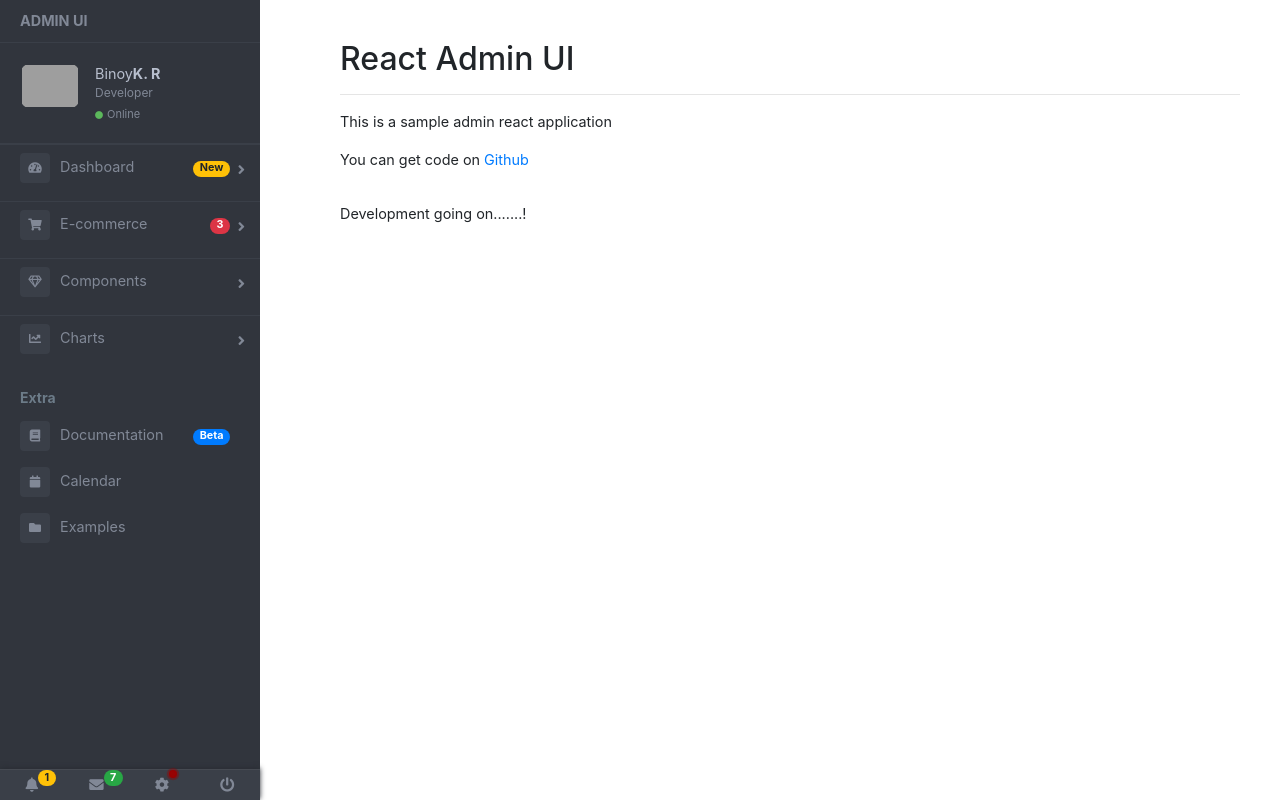
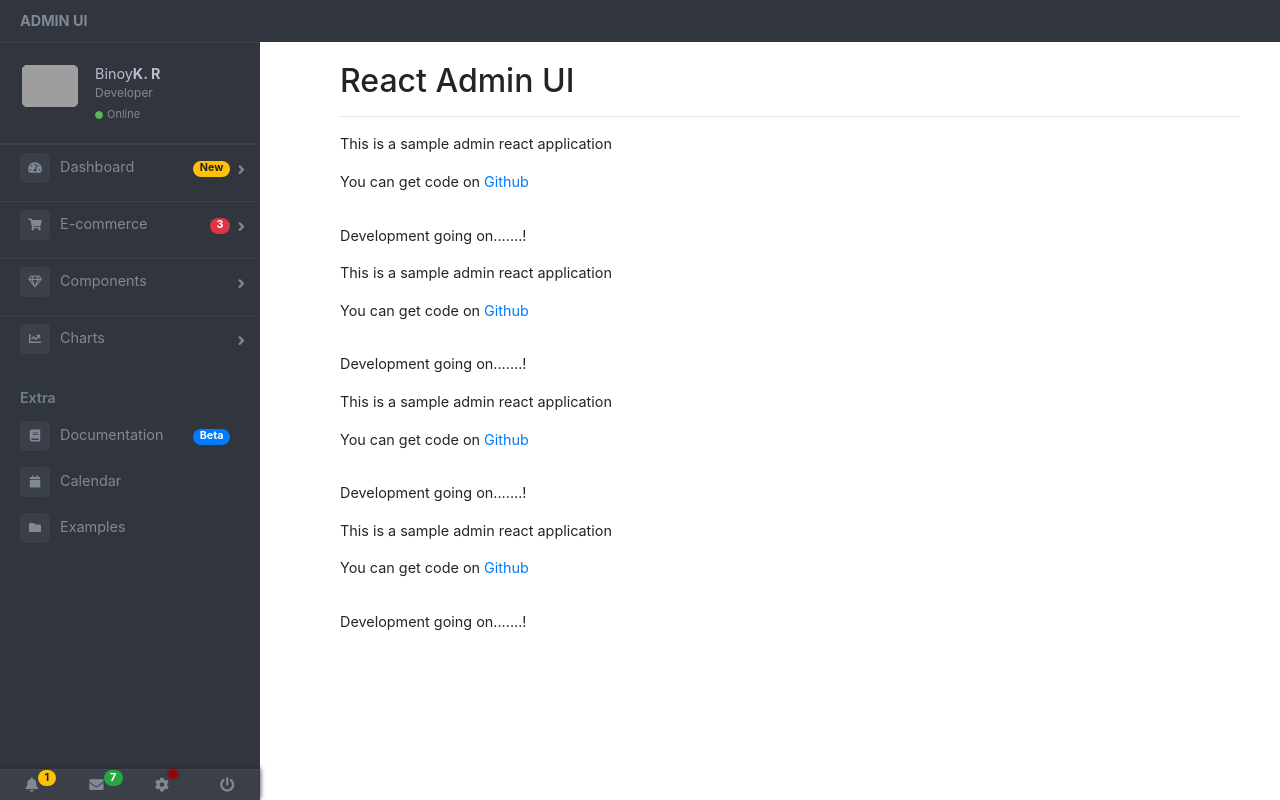
Before and after one commit to binoykr/react-admin-ui, a React (Create React App) app: page / in a window 1280 px wide. Built offline with nearby package versions, Linux system fonts and the light colour scheme; grey boxes are pictures that could not be loaded; a web font is replaced by a local one.

Commit message:
Fixed position of topbar, Fixed poistion of profile and itle in the sidemenubar

```diff
--- a/src/components/dashboard/Dashboard.css
+++ b/src/components/dashboard/Dashboard.css
@@ -47,6 +47,7 @@
   .sidebar-wrapper .sidebar-dropdown > a:after,
   .sidebar-wrapper .sidebar-menu .sidebar-dropdown .sidebar-submenu li a:before,
   .sidebar-wrapper ul li a i,
+
   .page-wrapper .page-content,
   .sidebar-wrapper .sidebar-search input.search-menu,
   .sidebar-wrapper .sidebar-search .input-group-text,
@@ -62,11 +63,24 @@
 
   /*----------------page-wrapper----------------*/
 
+
   .page-wrapper {
     height: 100vh;
   }
 
-  .page-wrapper .theme {
+  .main-wrapper {
+    top: 42px;
+    max-height: 100%;
+    height: 100%;
+    max-width: 100%;
+    width: 100%;
+
+    overflow-y: auto;
+    position: fixed;
+  }
+
+
+  .main-wrapper .theme {
     width: 40px;
     height: 40px;
     display: inline-block;
@@ -74,18 +88,38 @@
     margin: 2px;
   }
 
-  .page-wrapper .theme.chiller-theme {
+  .main-wrappe .theme.chiller-theme {
     background: #1e2229;
+  }
+
+  /*----------------topbar----------------*/
+  .topbar-wrapper {
+    top: 0px;
+  }
+
+  .topbar-wrapper {
+    width: 100%;
+    max-width: 100%;
+    height: 42px;
+    max-height: 42px;
+    position: fixed;
+    top: 0;
+    left: 0px;
+    z-index: 999;
   }
 
   /*----------------toggeled sidebar----------------*/
 
-  .page-wrapper.toggled .sidebar-wrapper {
+  .main-wrapper .page-wrapper.toggled .topbar-wrapper {
+    left: 260px;
+  }
+
+  .main-wrapper .page-wrapper.toggled .sidebar-wrapper {
     left: 0px;
   }
 
   @media screen and (min-width: 768px) {
-    .page-wrapper.toggled .page-content {
+    .main-wrapper .page-wrapper.toggled .page-content {
       padding-left: 300px;
     }
   }
@@ -98,7 +132,7 @@
     width: 35px;
     transition-delay: 0.3s;
   }
-  .page-wrapper.toggled #show-sidebar {
+  .main-wrapper .page-wrapper.toggled #show-sidebar {
     left: -40px;
   }
   /*----------------sidebar-wrapper----------------*/
@@ -360,12 +394,14 @@
 
   /*--------------------------page-content-----------------------------*/
 
+
   .page-wrapper .page-content {
     display: inline-block;
+    max-width: 100%;
     width: 100%;
     padding-left: 0px;
-    padding-top: 20px;
   }
+
 
   .page-wrapper .page-content > div {
     padding: 20px 40px;
@@ -417,6 +453,11 @@
   .chiller-theme .sidebar-wrapper {
       background: #31353D;
   }
+
+  .chiller-theme .topbar-wrapper {
+    background: #31353D;
+  }
+
 
   .chiller-theme .sidebar-wrapper .sidebar-header,
   .chiller-theme .sidebar-wrapper .sidebar-search,
--- a/src/components/dashboard/Dashboard.js
+++ b/src/components/dashboard/Dashboard.js
@@ -11,19 +11,87 @@ class Dashboard extends React.Component {
     );
 
     return (
-      <div class="page-wrapper chiller-theme toggled">
+      <div class="main-wrapper chiller-theme">
+        <nav id="topbar" class="topbar-wrapper">
+
+          <div class="topbar-content">
+
+          </div>
+        </nav>
+
+
+        <div class="page-wrapper toggled">
 
           <nav id="sidebar" class="sidebar-wrapper">
+
+          <div class="sidebar-brand">
+                <a href="#">{this.props.title}</a>
+            </div>
+
+            <div class="sidebar-header">
+                <div class="user-pic">
+                    <img class="img-responsive img-rounded" src="https://raw.githubusercontent.com/binoykr/react-admin-ui/master/public/imgs/user.jpg"
+                        alt="User picture" />
+                </div>
+                <div class="user-info">
+                    <span class="user-name">{this.props.userInfo.firstname}
+                        <strong>{this.props.userInfo.lastname}</strong>
+                    </span>
+                    <span class="user-role">{this.props.userInfo.designation}</span>
+
+                    <span class={this.props.userInfo.status === "Online" ? "user-status online" : "user-status offline"}>
+                        <i class="fa fa-circle"></i>
+                        <span>{this.props.userInfo.status}</span>
+                    </span>
+
+                </div>
+            </div>
 
             {childrens}
 
           </nav>
 
           <main class="page-content">
+
             <div class="container-fluid">
 
               <h2>React Admin UI</h2>
               <hr />
+              <div class="row">
+                <div class="form-group col-md-12">
+                  <p>This is a sample admin react application </p>
+                  <p> You can get code on <a href="https://github.com/binoykr/react-admin-ui" target="_blank">
+                    Github</a></p>
+                </div>
+                <div class="form-group col-md-12">
+                  Development going on.......!
+              </div>
+              </div>
+
+
+              <div class="row">
+                <div class="form-group col-md-12">
+                  <p>This is a sample admin react application </p>
+                  <p> You can get code on <a href="https://github.com/binoykr/react-admin-ui" target="_blank">
+                    Github</a></p>
+                </div>
+                <div class="form-group col-md-12">
+                  Development going on.......!
+              </div>
+              </div>
+
+
+              <div class="row">
+                <div class="form-group col-md-12">
+                  <p>This is a sample admin react application </p>
+                  <p> You can get code on <a href="https://github.com/binoykr/react-admin-ui" target="_blank">
+                    Github</a></p>
+                </div>
+                <div class="form-group col-md-12">
+                  Development going on.......!
+              </div>
+              </div>
+
               <div class="row">
                 <div class="form-group col-md-12">
                   <p>This is a sample admin react application </p>
@@ -40,6 +108,8 @@ class Dashboard extends React.Component {
           </main>
 
         </div >
+
+      </div>
     );
   }
 }
--- a/src/components/dashboard/SidebarContent.js
+++ b/src/components/dashboard/SidebarContent.js
@@ -9,29 +9,6 @@ class SidebarContent extends React.Component {
 
         return (<div class="sidebar-content">
 
-            <div class="sidebar-brand">
-                <a href="#">{this.props.title}</a>
-            </div>
-
-            <div class="sidebar-header">
-                <div class="user-pic">
-                    <img class="img-responsive img-rounded" src="https://raw.githubusercontent.com/binoykr/react-admin-ui/master/public/imgs/user.jpg"
-                        alt="User picture" />
-                </div>
-                <div class="user-info">
-                    <span class="user-name">{this.props.userInfo.firstname}
-                        <strong>{this.props.userInfo.lastname}</strong>
-                    </span>
-                    <span class="user-role">{this.props.userInfo.designation}</span>
-
-                    <span class={this.props.userInfo.status === "Online" ? "user-status online" : "user-status offline"}>
-                        <i class="fa fa-circle"></i>
-                        <span>{this.props.userInfo.status}</span>
-                    </span>
-
-                </div>
-            </div>
-
             {childrens}
 
         </div>);
--- a/src/pages/DashboarPage.js
+++ b/src/pages/DashboarPage.js
@@ -20,8 +20,8 @@ class DashboardPage extends React.Component {
         }
 
         return (
-            <Dashboard>
-                <SidebarContent title="ADMIN UI" userInfo={userInfo}>
+            <Dashboard title="ADMIN UI" userInfo={userInfo}>
+                <SidebarContent>
                     <Sidemenubar>
                         <SidebarDropdown title="Dashboard" font="fa fa-tachometer-alt"
                             badge={{ label: "New", type: "badge-warning" }}>
```
Lines whose indentation alone changed are shown as unchanged.
